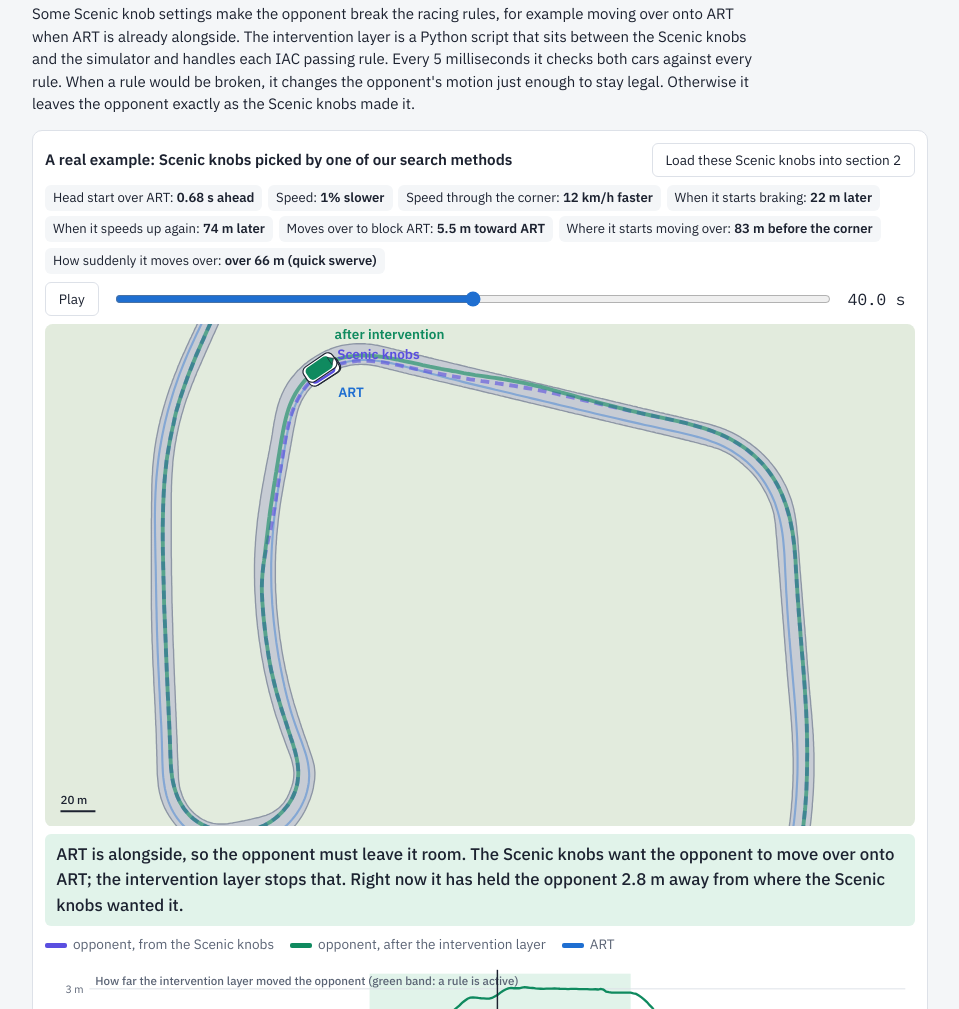
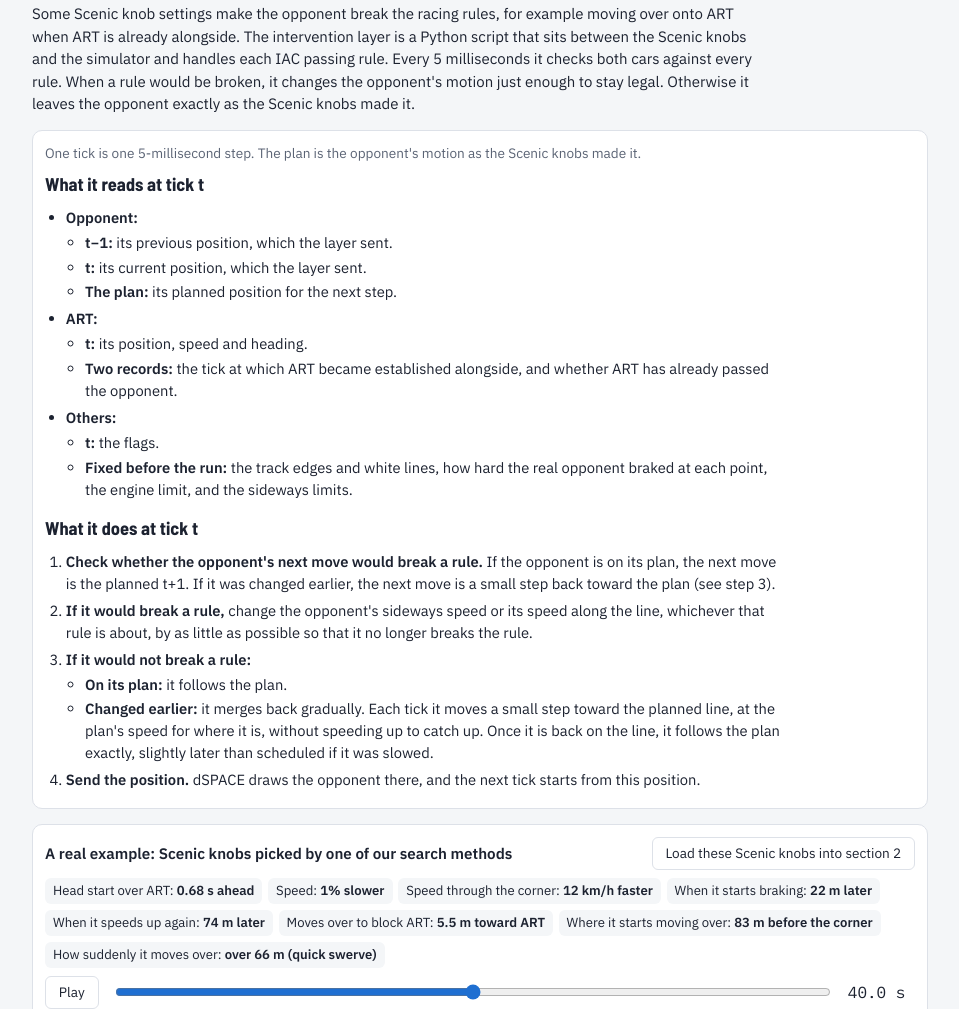
Before and after one commit to Jeffreylin888888/Jeffreylin888888.github.io, a plain HTML site: page racing-loop/index.html in a window 1280 px wide. Shown: the part 2196-3205 px from the top of the page, without its empty margins (160-1119 px from the left). Drawn offline with Linux system fonts and the light colour scheme.

Commit message:
Racing loop: add how the intervention layer works each tick
Co-Authored-By: Claude Opus 5.5 <noreply@anthropic.com>

```diff
--- a/racing-loop/index.html
+++ b/racing-loop/index.html
@@ -40,7 +40,8 @@ p{margin:.4rem 0;max-width:46rem}
 .btn[aria-pressed="true"]{border-color:var(--new);color:var(--new);font-weight:600}
 .btn:focus-visible,input:focus-visible{outline:2px solid var(--new);outline-offset:2px}
 .say.on{background:var(--rulebg)}
-ul.how{margin:.5rem 0 0;padding-left:1.1rem;max-width:46rem;font-size:.92rem}ul.how li{margin:.3rem 0}
+ul.how,ol.how{margin:.5rem 0 0;padding-left:1.3rem;max-width:46rem;font-size:.92rem}ul.how li,ol.how li{margin:.3rem 0}
+.how ul{padding-left:1.2rem;margin:.2rem 0}.how ul li{margin:.15rem 0}
 .vals{display:flex;flex-wrap:wrap;gap:.35rem;margin:.5rem 0}.vals span{font-size:.82rem;background:var(--bg);border-radius:6px;padding:.2rem .5rem}
 .say{font-size:1.05rem;font-weight:500;padding:.5rem .7rem;border-radius:6px;background:var(--bg);margin-top:.5rem}
 .legend{display:flex;flex-wrap:wrap;gap:1rem;font-size:.85rem;color:var(--muted);margin-top:.5rem}
@@ -95,6 +96,39 @@ ul.how{margin:.5rem 0 0;padding-left:1.1rem;max-width:46rem;font-size:.92rem}ul.
 
   <h2>3 · The intervention layer keeps the opponent's driving legal</h2>
   <p>Some Scenic knob settings make the opponent break the racing rules, for example moving over onto ART when ART is already alongside. The intervention layer is a Python script that sits between the Scenic knobs and the simulator and handles each IAC passing rule. Every 5 milliseconds it checks both cars against every rule. When a rule would be broken, it changes the opponent's motion just enough to stay legal. Otherwise it leaves the opponent exactly as the Scenic knobs made it.</p>
+  <div class="card">
+    <p class="muted" style="font-size:.85rem;margin-top:0">One tick is one 5-millisecond step. The plan is the opponent's motion as the Scenic knobs made it.</p>
+    <div class="gh">What it reads at tick t</div>
+    <ul class="how">
+      <li><strong>Opponent:</strong>
+        <ul>
+          <li><strong>t−1:</strong> its previous position, which the layer sent.</li>
+          <li><strong>t:</strong> its current position, which the layer sent.</li>
+          <li><strong>The plan:</strong> its planned position for the next step.</li>
+        </ul></li>
+      <li><strong>ART:</strong>
+        <ul>
+          <li><strong>t:</strong> its position, speed and heading.</li>
+          <li><strong>Two records:</strong> the tick at which ART became established alongside, and whether ART has already passed the opponent.</li>
+        </ul></li>
+      <li><strong>Others:</strong>
+        <ul>
+          <li><strong>t:</strong> the flags.</li>
+          <li><strong>Fixed before the run:</strong> the track edges and white lines, how hard the real opponent braked at each point, the engine limit, and the sideways limits.</li>
+        </ul></li>
+    </ul>
+    <div class="gh" style="margin-top:.9rem">What it does at tick t</div>
+    <ol class="how">
+      <li><strong>Check whether the opponent's next move would break a rule.</strong> If the opponent is on its plan, the next move is the planned t+1. If it was changed earlier, the next move is a small step back toward the plan (see step 3).</li>
+      <li><strong>If it would break a rule,</strong> change the opponent's sideways speed or its speed along the line, whichever that rule is about, by as little as possible so that it no longer breaks the rule.</li>
+      <li><strong>If it would not break a rule:</strong>
+        <ul>
+          <li><strong>On its plan:</strong> it follows the plan.</li>
+          <li><strong>Changed earlier:</strong> it merges back gradually. Each tick it moves a small step toward the planned line, at the plan's speed for where it is, without speeding up to catch up. Once it is back on the line, it follows the plan exactly, slightly later than scheduled if it was slowed.</li>
+        </ul></li>
+      <li><strong>Send the position.</strong> dSPACE draws the opponent there, and the next tick starts from this position.</li>
+    </ol>
+  </div>
   <div class="card">
     <div class="bar" style="justify-content:space-between">
       <strong style="font-size:.95rem">A real example: Scenic knobs picked by one of our search methods</strong>
```
